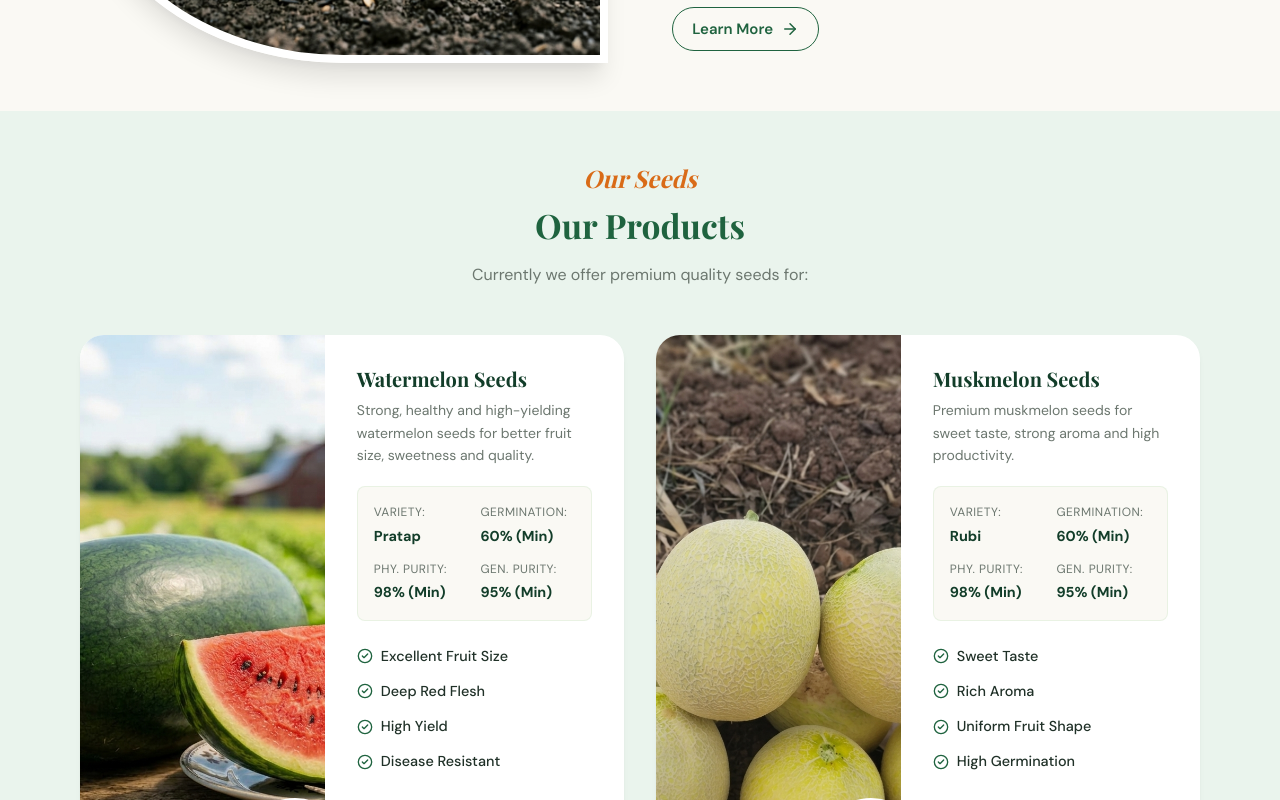
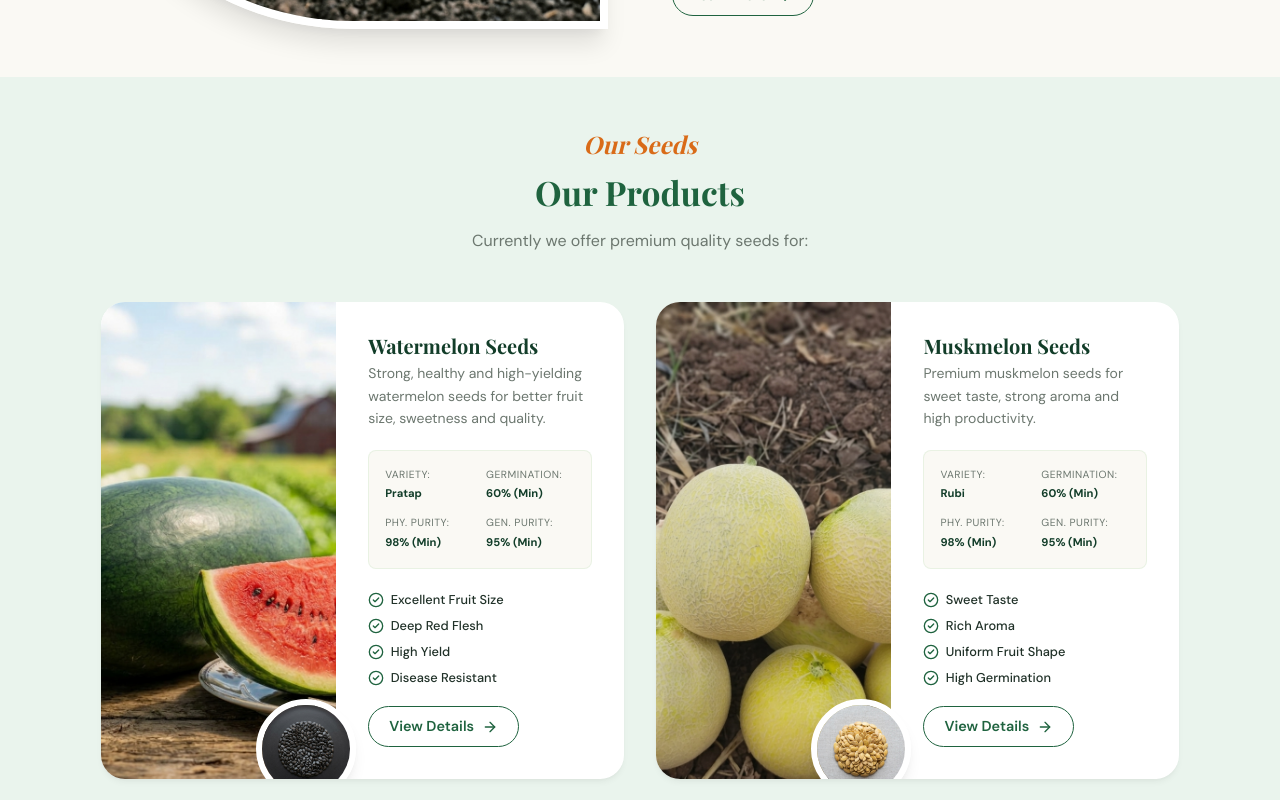
Before and after one commit to TD-Komal-Nathe/dhumara-seeds, a React (Vite) app: page / in a window 1280 px wide. Shown: the part 1080-1880 px from the top of the page. Built offline with nearby package versions, Linux system fonts and the light colour scheme; a web font is replaced by a local one.

Commit message:
responsive change

```diff
--- a/src/components/Contact.css
+++ b/src/components/Contact.css
@@ -83,7 +83,7 @@
 }
 
 .form-group label {
-  font-size: 15px;
+  font-size: 14px;
   font-weight: 600;
   color: #000;
 }
@@ -95,7 +95,7 @@
   border: 1px solid #e2e8f0;
   border-radius: 0.5rem;
   font-family: var(--font-body);
-  font-size: 15px;
+  font-size: 14px;
   background-color: var(--white);
   transition: var(--transition);
 }
--- a/src/components/Hero.css
+++ b/src/components/Hero.css
@@ -1,6 +1,6 @@
 .hero {
   position: relative;
-  padding: 8rem 0 4rem;
+  padding: 6rem 0 4rem;
   display: flex;
   align-items: center;
   overflow: hidden;
@@ -134,7 +134,7 @@
 
 @media (max-width: 768px) {
   .hero {
-    padding: 6rem 0 3rem;
+    padding: 4rem 0 3rem;
   }
 
   .hero-overlay {
--- a/src/components/Products.css
+++ b/src/components/Products.css
@@ -58,7 +58,7 @@
 .product-title {
   font-size: 20px;
   color: var(--dark-green);
-  margin-bottom: 0.5rem;
+  margin-bottom: 0.3rem;
 }
 
 .product-desc {
@@ -71,7 +71,7 @@
   display: grid;
   grid-template-columns: 1fr 1fr;
   gap: 0.75rem;
-  margin-bottom: 1.5rem;
+  margin-bottom: 1.3rem;
   background-color: var(--cream);
   padding: 1rem;
   border-radius: 8px;
@@ -84,7 +84,7 @@
 }
 
 .spec-label {
-  font-size: 0.75rem;
+  font-size: 0.65rem;
   color: var(--text-muted);
   text-transform: uppercase;
   letter-spacing: 0.5px;
@@ -92,7 +92,7 @@
 }
 
 .spec-value {
-  font-size: 0.9rem;
+  font-size: 0.7rem;
   font-weight: 700;
   color: var(--dark-green);
 }
@@ -100,16 +100,16 @@
 .product-features {
   display: grid;
   grid-template-columns: 1fr;
-  gap: 0.75rem;
-  margin-bottom: 2rem;
+  gap: 0.35rem;
+  margin-bottom: 18px;
   flex-grow: 1;
 }
 
 .product-features li {
   display: flex;
   align-items: center;
-  gap: 0.5rem;
-  font-size: 0.9rem;
+  gap: 0.4rem;
+  font-size: 0.8rem;
   color: var(--text-dark);
   font-weight: 500;
 }
--- a/src/index.css
+++ b/src/index.css
@@ -90,7 +90,7 @@ button {
 .container {
   max-width: 1200px;
   margin: 0 auto;
-  padding: 0 2.5rem;
+  padding: 0 3.8rem;
 }
 
 .section-padding {
@@ -109,7 +109,7 @@ button {
     padding: 0.55rem 1.2rem;
     border-radius: 9999px;
     font-weight: 600;
-    font-size: 15px;
+    font-size: 14px;
     gap: 0.5rem;
     transition: var(--transition);
 }
```
